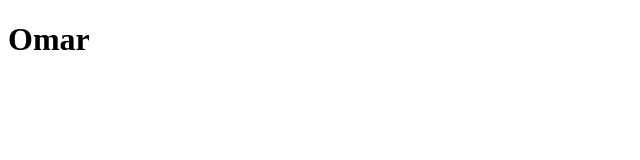
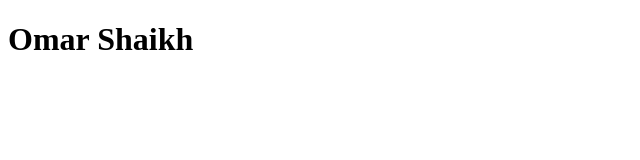
Before and after one commit to Shaikhomar/Hospital_-Management_System, a plain HTML site: page index.html in a window 1280 px wide. Shown: the whole page, without its empty margins (0-640 px from the left). Drawn offline with Linux system fonts and the light colour scheme.

Commit message:
Update index.html

```diff
--- a/index.html
+++ b/index.html
@@ -6,6 +6,6 @@
     <title>Document</title>
 </head>
 <body>
-    <h1>Omar</h1>
+    <h1>Omar Shaikh</h1>
 </body>
 </html>
```
